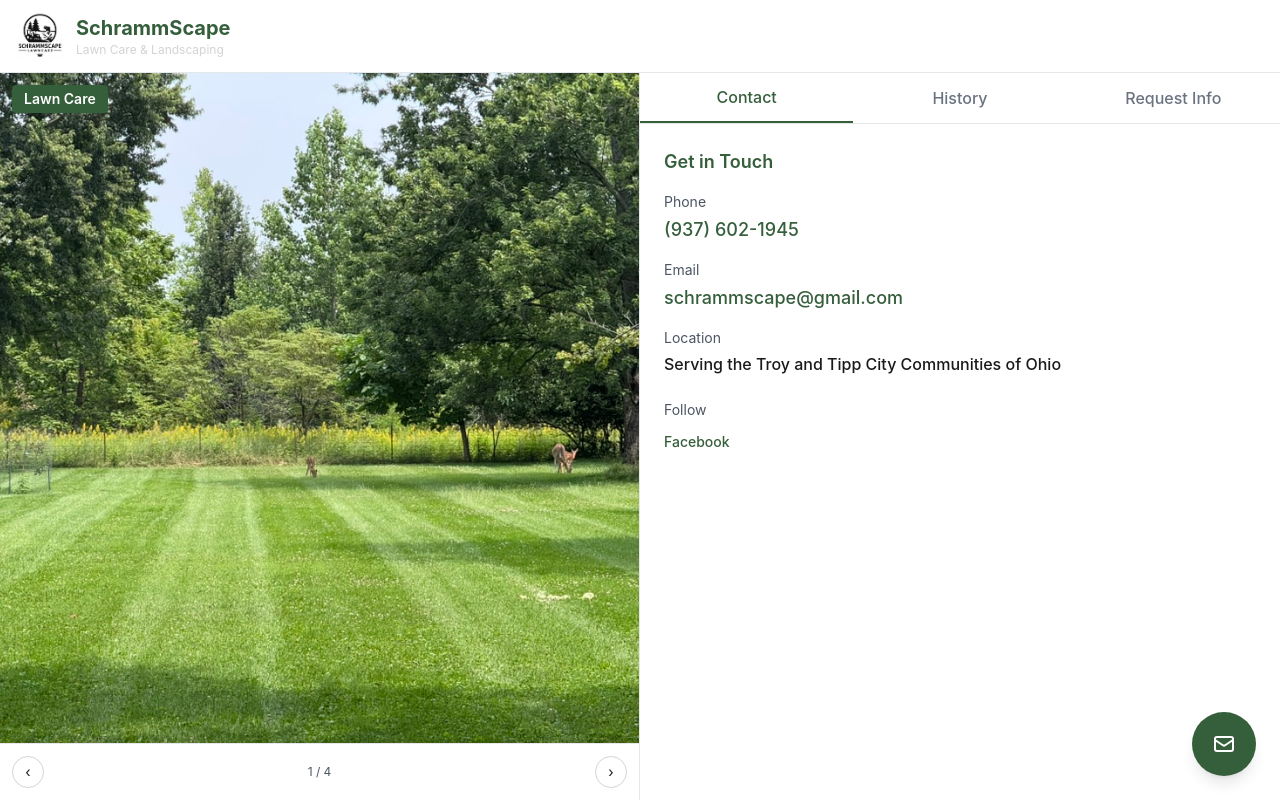
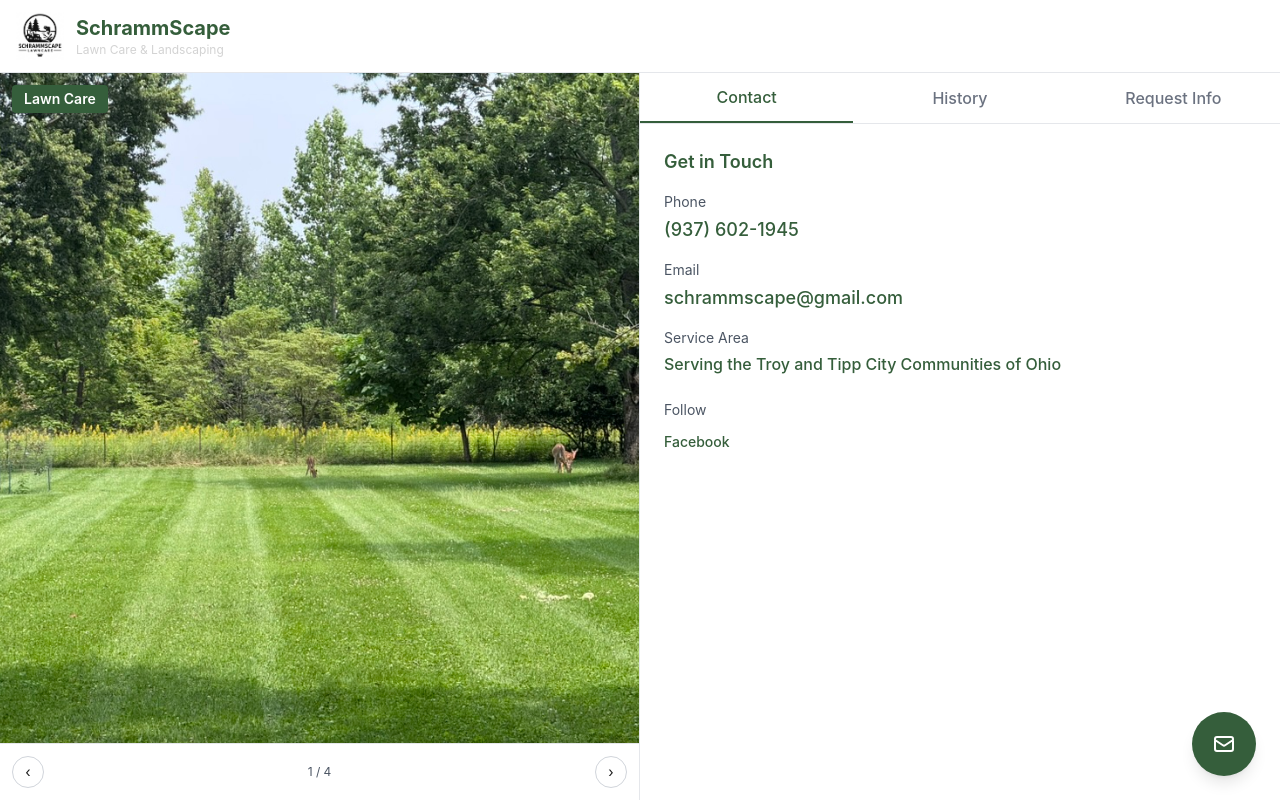
Before and after one commit to sureamiceman/schrammscape.com, a Next.js app: page / in a window 1280 px wide. Built offline with nearby package versions, Linux system fonts and the light colour scheme.

Commit message:
Style location/service area with hunter green color and update label

```diff
--- a/components/TabMenu.tsx
+++ b/components/TabMenu.tsx
@@ -88,8 +88,10 @@ export default function TabMenu({
                 </div>
 
                 <div>
-                  <p className="text-sm text-gray-600 mb-1">Location</p>
-                  <p className="text-base font-medium">{contactInfo.location}</p>
+                  <p className="text-sm text-gray-600 mb-1">Service Area</p>
+                  <p className="text-base font-medium" style={{ color: 'var(--hunter)' }}>
+                    {contactInfo.location}
+                  </p>
                 </div>
               </div>
 
```
